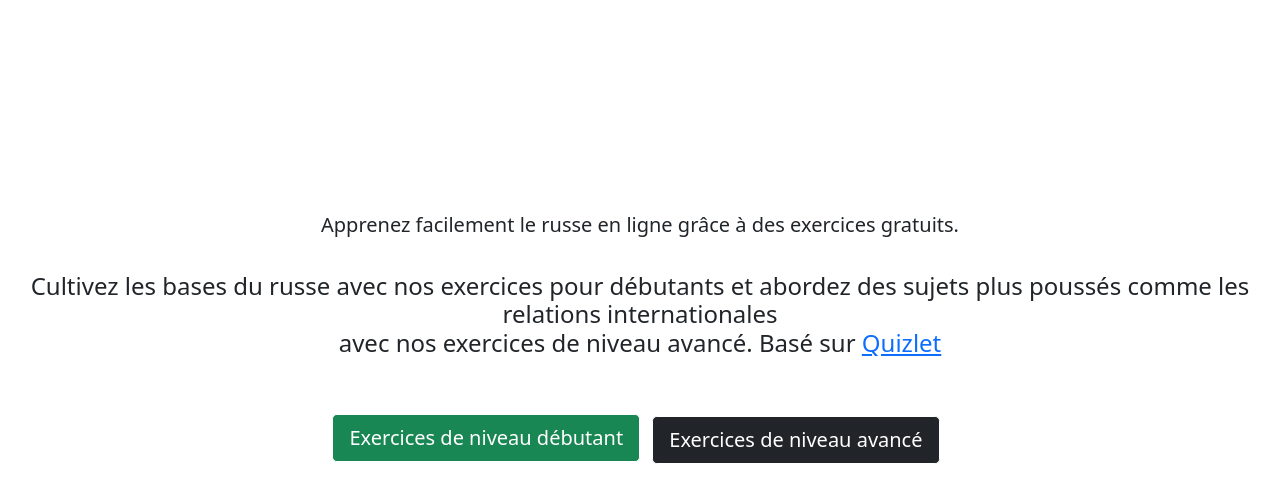
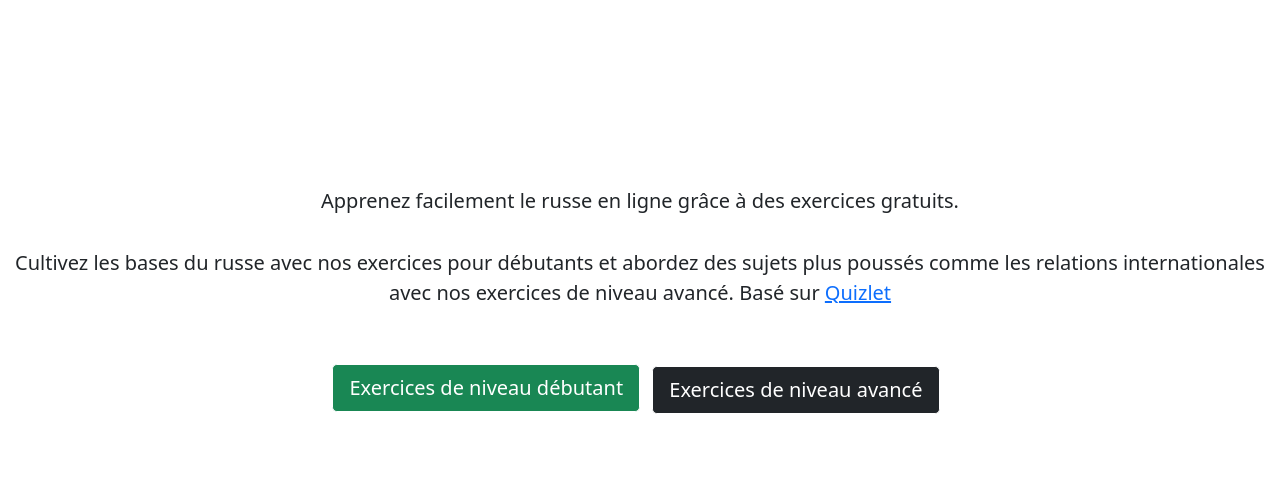
Before and after one commit to kekea1/store-analyser, a Flask app: page / in a window 1280 px wide. Shown: the part 56-559 px from the top of the page. Run offline with Flask 2, Linux system fonts and the light colour scheme.

Commit message:
Update home.html

```diff
--- a/templates/home.html
+++ b/templates/home.html
@@ -20,10 +20,10 @@ Apprendre facilement et gratuitement du vocabulaire russe de niveau débutant à
 
 
     <div class=" container-fluid align-items-center text-center w-100 h-100" style=' margin-top:17%'>
-        <br><br>
+        <br>
 
     <h3 class="lead lh-base">Apprenez facilement le russe en ligne grâce à des exercices gratuits.</h3><br>
-     <h4>    Cultivez les bases du russe avec nos exercices pour débutants et abordez des sujets plus poussés comme les relations internationales <br> avec nos exercices de niveau avancé.
+     <h4 class="lead lh-base"> Cultivez les bases du russe avec nos exercices pour débutants et abordez des sujets plus poussés comme les relations internationales <br> avec nos exercices de niveau avancé.
         Basé sur <a href="https://www.quizlet.com">Quizlet</a>
     </h4>
     <br><br>
```
